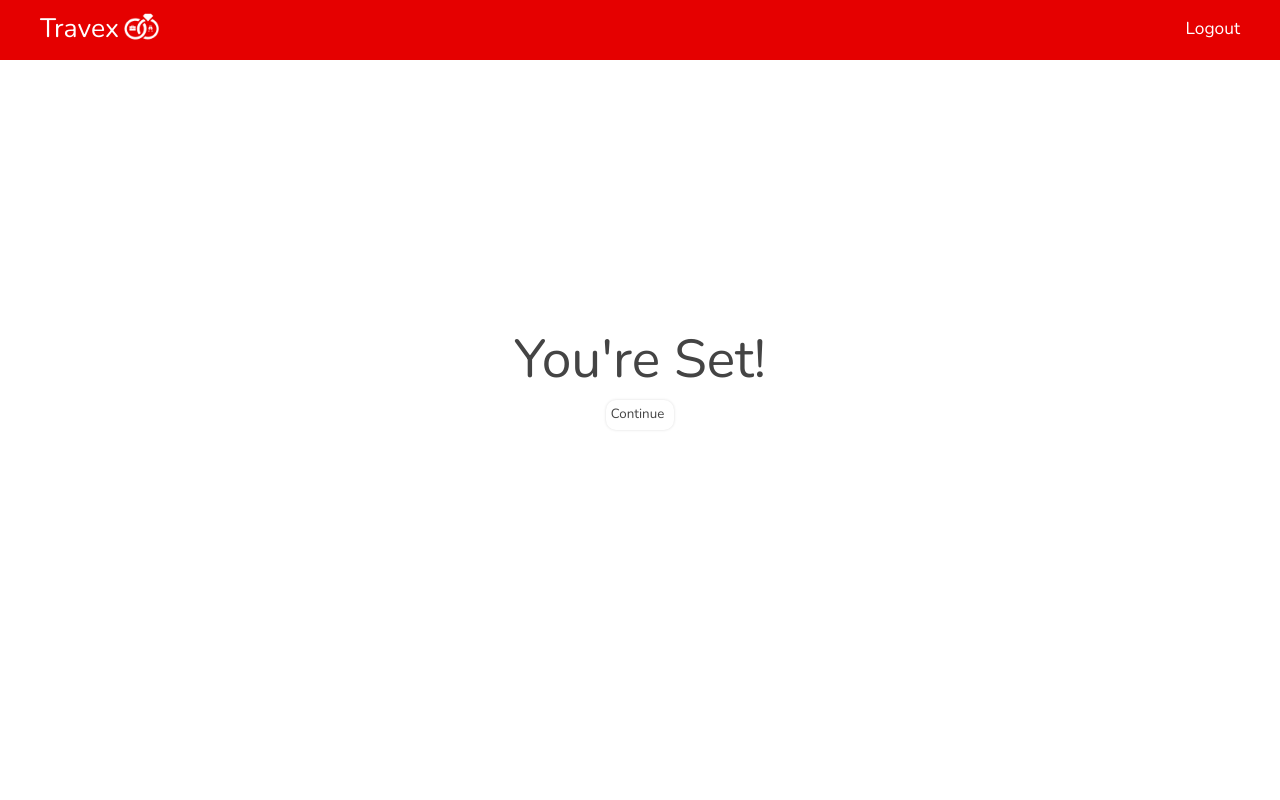
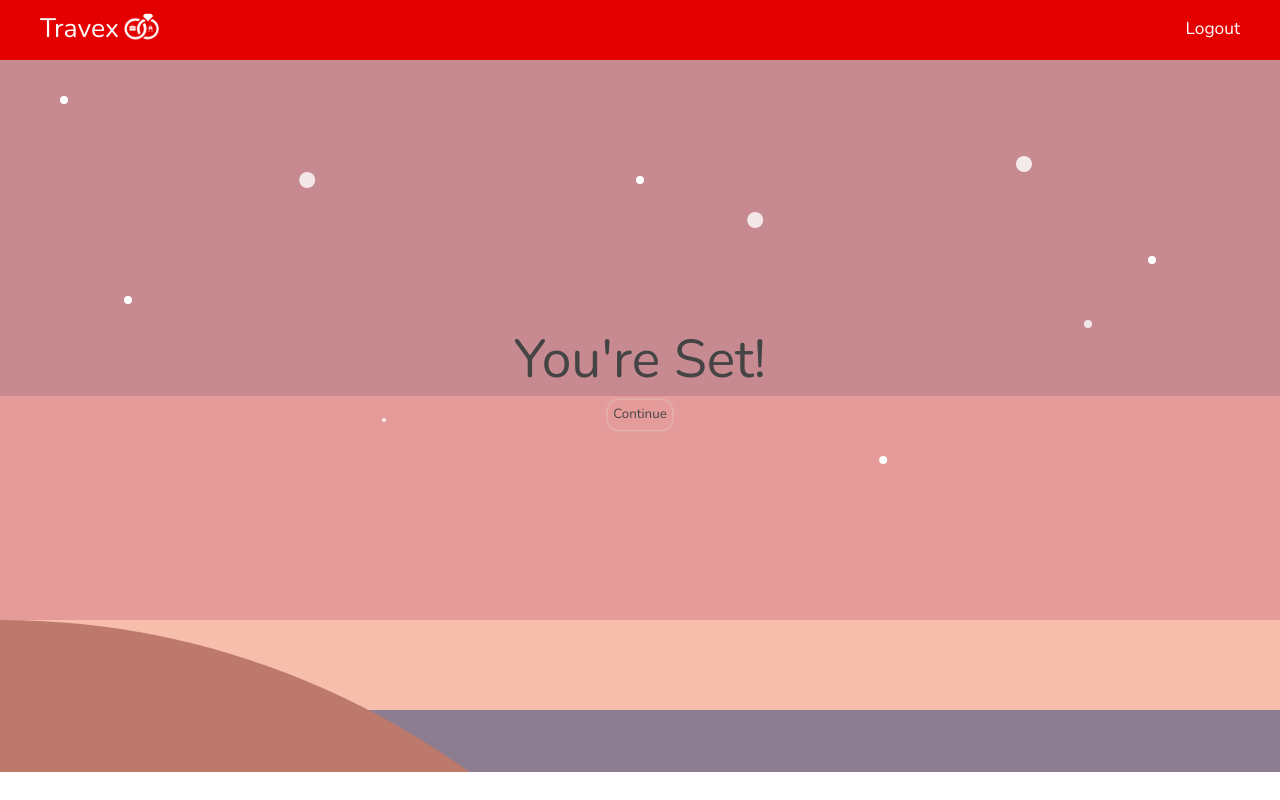
Before and after one commit to BenWong1097/Travex, a React (Create React App) app: page /diego in a window 1280 px wide. Built offline with nearby package versions, Linux system fonts and the light colour scheme.

Commit message:
Made the done page cute

```diff
--- a/src/App.css
+++ b/src/App.css
@@ -7,6 +7,7 @@
   font-family: 'Nunito', sans-serif;
   /* color: #000; */
 }
+
 .header{
   background: #E50000;
   color: #FFFFFF;
@@ -455,10 +456,89 @@ a:hover{
   box-shadow: 0px 0px 3px #DDD;
   border-radius: 10px;
   padding: 5px;
-  padding-right: 10px;
   font-size: 10pt;
 }
 .loginboye img{
   width: 25px;
   padding: 0 5px;
 }
+.loginboye-extra a{
+  padding-right: 10px;
+}
+
+
+span.fade-in-bot{
+  position: relative;
+  animation: fade-in-bot .3s ease-in-out;
+}
+
+/* svg */
+.hinv{
+  animation: fade-in-top 1.5s ease-in;
+}
+.svg-air1{
+  fill: #C78A90;
+}
+.svg-air2{
+  fill: #E59B99;
+}
+.svg-air3{
+  fill: #F7BEAB;
+}
+.svg-water{
+  fill: #8C7D91;
+}
+.svg-sand{
+  fill: #BD796B;
+}
+.svg-star{
+  fill: white;
+}
+.flicker1{
+  animation: flicker 1s 0s ease-in-out infinite;
+}
+.flicker2{
+  animation: flicker 2s .23s ease-in-out infinite;
+}
+.flicker3{
+  animation: flicker 3s .55s ease-in-out infinite;
+}
+.bob{
+  animation: bob 5s ease-in-out infinite;
+}
+
+/* Keyframes */
+@keyframes fade-in-bot{
+  from{
+    opacity: 0;
+    top: -30px;
+  }
+  80%{
+    opacity: 0.5;
+  }
+  to{
+    opacity: 1;
+    top: 0;
+  }
+}
+@keyframes fade-in-top{
+  from{
+    opacity: 0;
+  }
+  to{
+    opacity: 1;
+  }
+}
+@keyframes bob{
+  from, to{
+    transform: translateY(10px);
+  }
+  40%, 60%{
+    transform: translateY(0px);
+  }
+}
+@keyframes flicker{
+  50%{
+    opacity: .8;
+  }
+}
--- a/src/PageDone.js
+++ b/src/PageDone.js
@@ -5,13 +5,36 @@ export function PageDone(){
   return (
     <div>
       <div className="bigboye">
-        You're Set!
+        <span className="fade-in-bot">You're Set!</span>
         <div className="loginboye">
           <Link to="/home">
             Continue
           </Link>
         </div>
       </div>
+      <svg version="1.1"
+        baseProfile="full"
+        width="100vw" height="89vh"
+        xmlns="http://www.w3.org/2000/svg">
+
+        <rect class="svg-air1 hinv" y="0vh" width="100%" height="100%" />
+        <rect class="svg-air2 hinv" y="42vh" width="100%" height="100%" />
+        <rect class="svg-air3 hinv" y="70vh" width="100%" height="100%" />
+        <rect class="svg-water hinv bob" y="80vh" width="100%" height="100%" />
+
+        <circle class="svg-sand" cx="0" cy="170vh" r="100vh"/>
+
+        <circle class="svg-star flicker1" cx="5vw" cy="5vh" r=".5vh"/>
+        <circle class="svg-star" cx="10vw" cy="30vh" r=".5vh"/>
+        <circle class="svg-star flicker3" cx="24vw" cy="15vh" r="1vh"/>
+        <circle class="svg-star flicker3" cx="30vw" cy="45vh" r=".25vh"/>
+        <circle class="svg-star flicker1" cx="90vw" cy="25vh" r=".5vh"/>
+        <circle class="svg-star" cx="50vw" cy="15vh" r=".5vh"/>
+        <circle class="svg-star flicker3" cx="59vw" cy="20vh" r="1vh"/>
+        <circle class="svg-star flicker1" cx="69vw" cy="50vh" r=".5vh"/>
+        <circle class="svg-star flicker2" cx="80vw" cy="13vh" r="1vh"/>
+        <circle class="svg-star flicker3" cx="85vw" cy="33vh" r=".5vh"/>
+      </svg>
     </div>
   );
 }
--- a/src/PageLogin.js
+++ b/src/PageLogin.js
@@ -10,7 +10,7 @@ export function PageLogin(props){
     <div>
       <div className="bigboye">
         Travex
-        <div className="loginboye">
+        <div className="loginboye loginboye-extra">
           <Link to="/home">
             <img src={googleIcon} alt="google login"/>
             Login
```
